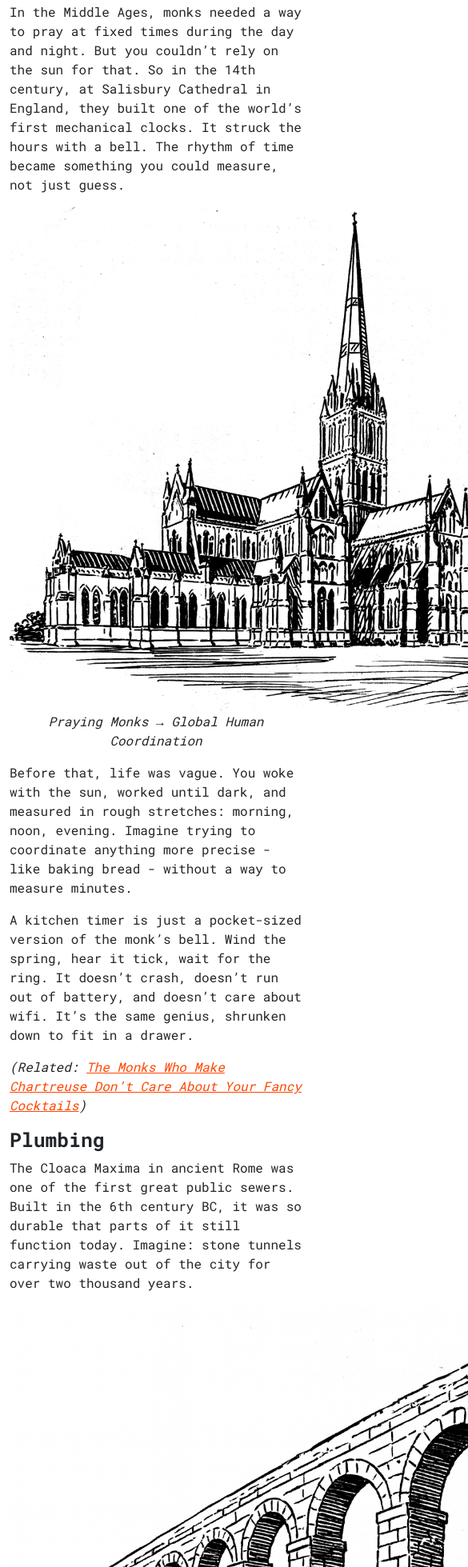
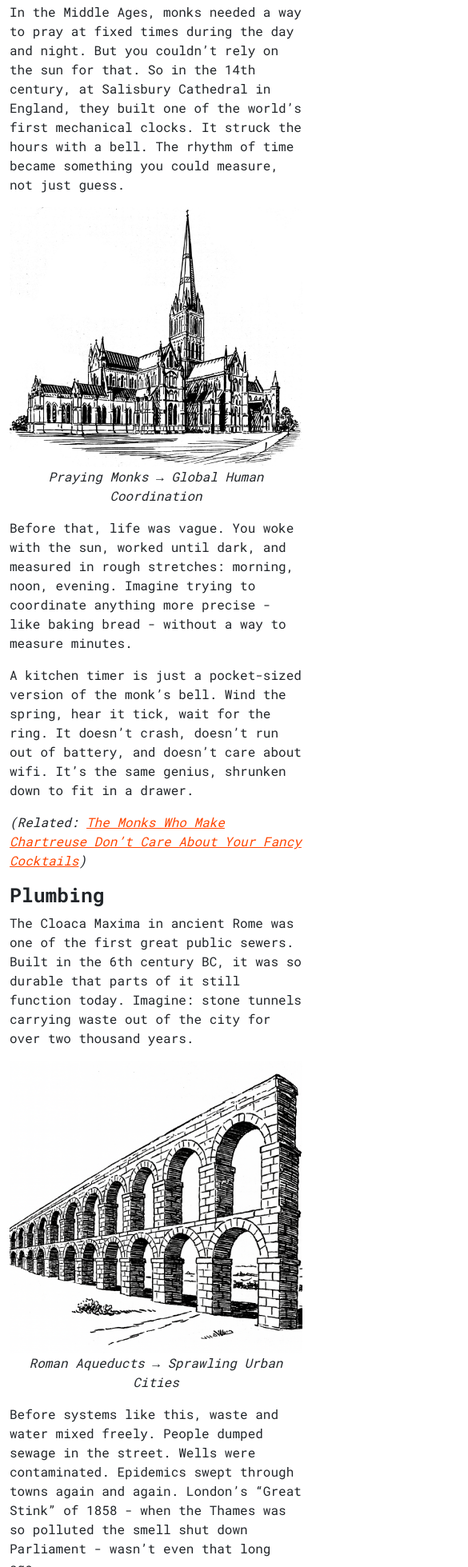
Before and after one commit to jamesrstew/jamesrstew.github.io, a plain HTML site: page notes/low-no-tech.html in a window 390 px wide. Shown: the part 642-2601 px from the top of the page at 80% size, 585 px wide, since content can reach past the window. Drawn offline with nearby package versions, Linux system fonts and the light colour scheme.

Commit message:
Responsive

```diff
--- a/notes/low-no-tech.html
+++ b/notes/low-no-tech.html
@@ -114,7 +114,7 @@
                                         hours with a bell. The rhythm of time became something you could measure, not
                                         just guess.</p>
                                     <figure id="2687a536-f307-8080-9517-eca52001a9e9" class="image text-center"><a
-                                            href="../img/salisbury-cathedral.png"><img style="width:709.984375px"
+                                            href="../img/salisbury-cathedral.png"><img class="img-fluid"
                                                 src="../img/salisbury-cathedral.png" /></a>
                                         <figcaption class="text-center"><em>Praying Monks → Global Human
                                                 Coordination</em>
@@ -138,7 +138,7 @@
                                         was so durable that parts of it still function today. Imagine: stone tunnels
                                         carrying waste out of the city for over two thousand years.</p>
                                     <figure id="2687a536-f307-80f2-ab1b-de101fd4675b" class="image text-center"><a
-                                            href="../img/aqueducts.png"><img style="width:710px"
+                                            href="../img/aqueducts.png"><img class="img-fluid"
                                                 src="../img/aqueducts.png" /></a>
                                         <figcaption class="text-center"><em>Roman Aqueducts → Sprawling Urban
                                                 Cities</em>
@@ -167,7 +167,7 @@
                                         it the “freedom machine” because it gave women independence in a way nothing
                                         else had.</p>
                                     <figure id="2687a536-f307-80d1-a360-e946b0e118a7" class="image text-center"><a
-                                            href="../img/amsterdam.png"><img style="width:710px"
+                                            href="../img/amsterdam.png"><img class="img-fluid"
                                                 src="../img/amsterdam.png" /></a>
                                         <figcaption class="text-center"><em>Wheels + Leverage → Women's Suffrage</em>
                                         </figcaption>
```
